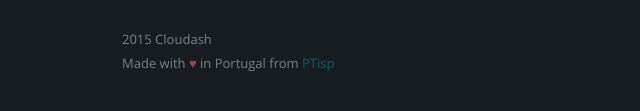
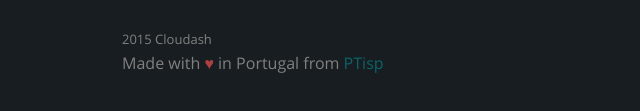
Before and after one commit to ptisp/cloudash-site, a plain HTML site: page index.html in a window 1280 px wide. Shown: the part 2718-2829 px from the top of the page, 32-672 px from the left. Drawn offline with nearby package versions, Linux system fonts and the light colour scheme.

Commit message:
contents

```diff
--- a/index.html
+++ b/index.html
@@ -249,7 +249,7 @@
             </div>
             <p>Cloudash - Opensource IaaS panel</p>
             <p class="copyright">2015 Cloudash</p>
-            <p><span>Made with </span><span class="heart">♥</span> in Portugal from <a title="PTisp" href="https://www.ptisp.pt">PTisp</a></a></p>
+            <p style="font-size: 16px;"><span>Made with </span><span class="heart">♥</span> in Portugal from <a title="PTisp" href="https://www.ptisp.pt">PTisp</a></a></p>
          </div>
 
          <div id="go-top">
```
